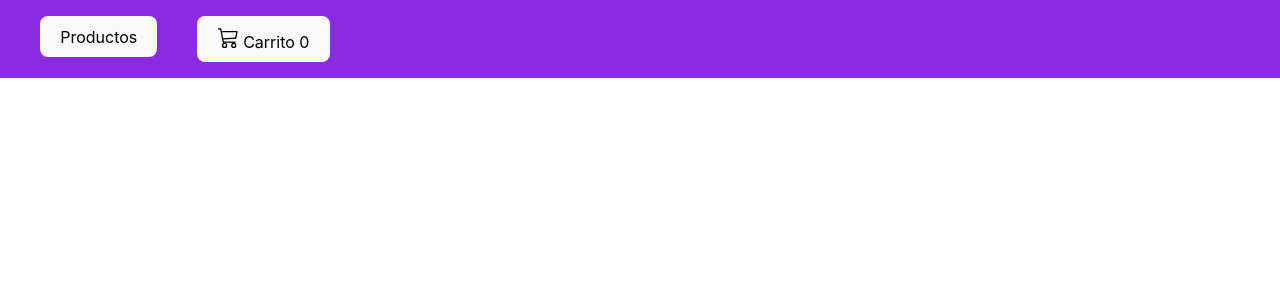
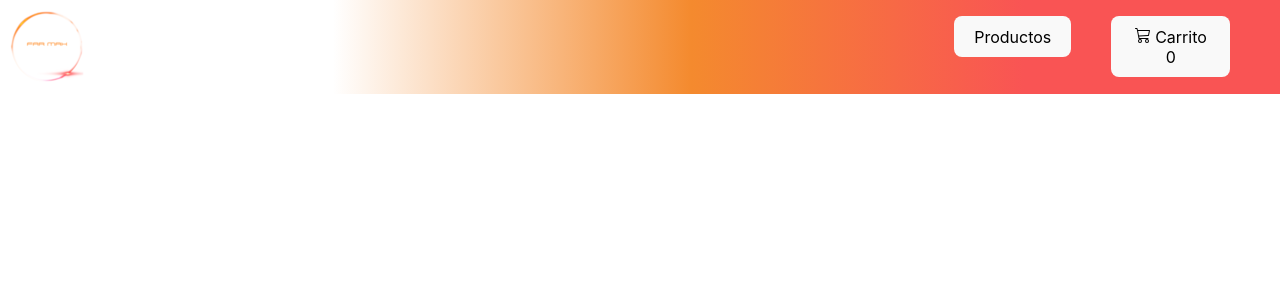
Before and after one commit to maxizanabria/proyectoZanabria, a React (Vite) app: page / in a window 1280 px wide. Shown: the top 300 px of the page. Built offline with nearby package versions, Linux system fonts and the light colour scheme.

Commit message:
primera entrega

```diff
--- a/src/App.css
+++ b/src/App.css
@@ -4,10 +4,18 @@
   list-style: none;
   display: flex;
 
-  background-color: blueviolet;
+}
 
-}
 li {
   list-style: none;
   display: flex;
+  justify-content: flex-end;
+  background-color: rgb(249,249,249);
+  background: linear-gradient(90deg, rgba(255, 255, 255, 0.611) 26%, rgba(244,138,46,1) 54%, rgba(246,0,0,0.6699054621848739) 80%);;
+  padding-right: 50px;
 }
+
+
+.logo1{
+  padding-right: 820px;
+}
--- a/src/App.jsx
+++ b/src/App.jsx
@@ -1,5 +1,8 @@
 
-import './App.css'
+import './App.css' ;
+import logo1 from './assets/img/logo1.png';
+
+
 
 
 
@@ -11,11 +14,16 @@ function App() {
 
     <>
 
-      <div className='carrito'>
+      <div>
+
+
 
         <header>
 
-        <li>
+        <li className='carrito'>
+
+           <img className='logo1' src={logo1} alt="logo" />
+
 
           <ul>
             <button> Productos </button>
@@ -24,7 +32,7 @@ function App() {
 
           <ul>
             <button>
-            <svg xmlns="http://www.w3.org/2000/svg" width="21" height="21" fill="currentColor" class="bi bi-cart3" viewBox="0 0 16 16">
+            <svg xmlns="http://www.w3.org/2000/svg" width="16" height="16" fill="currentColor" class="bi bi-cart3" viewBox="0 0 16 16">
             <path d="M0 1.5A.5.5 0 0 1 .5 1H2a.5.5 0 0 1 .485.379L2.89 3H14.5a.5.5 0 0 1 .49.598l-1 5a.5.5 0 0 1-.465.401l-9.397.472L4.415 11H13a.5.5 0 0 1 0 1H4a.5.5 0 0 1-.491-.408L2.01 3.607 1.61 2H.5a.5.5 0 0 1-.5-.5zM3.102 4l.84 4.479 9.144-.459L13.89 4H3.102zM5 12a2 2 0 1 0 0 4 2 2 0 0 0 0-4zm7 0a2 2 0 1 0 0 4 2 2 0 0 0 0-4zm-7 1a1 1 0 1 1 0 2 1 1 0 0 1 0-2zm7 0a1 1 0 1 1 0 2 1 1 0 0 1 0-2z"/>
             </svg> Carrito <span> 0 </span>
             </button>
```
Also changed, not shown: src/assets/img/logo1.png (added), src/imagenes/logo1.png (deleted).
